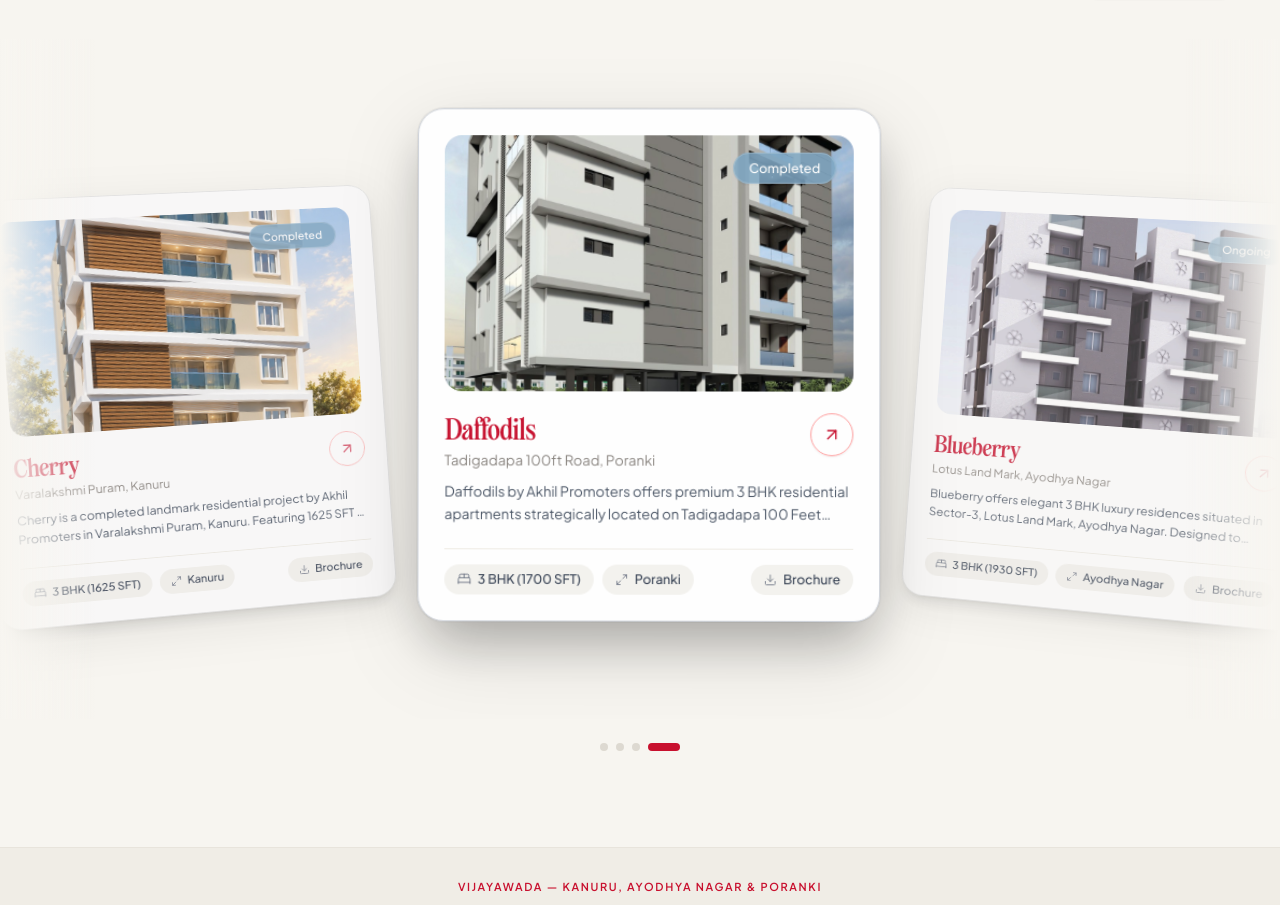
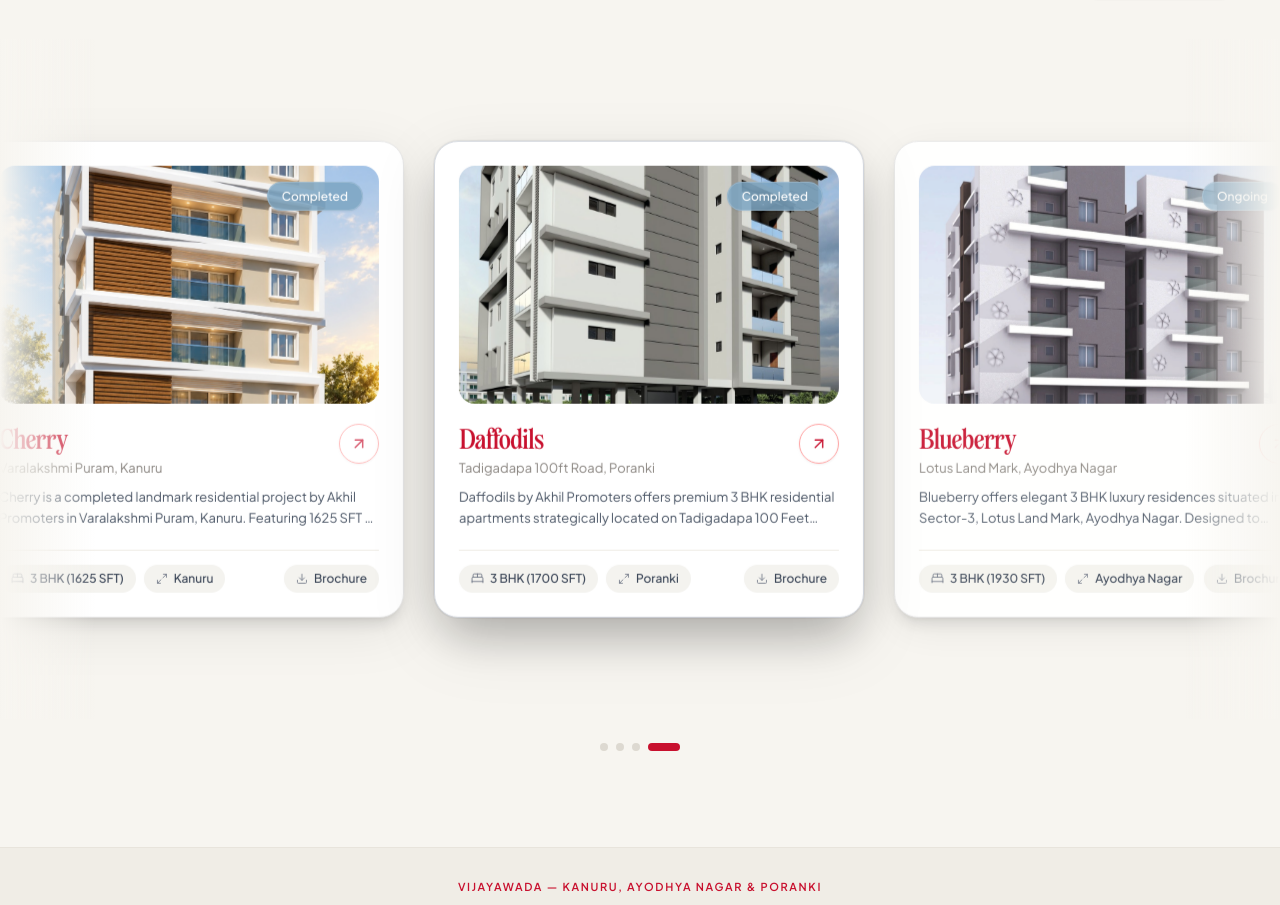
Before and after one commit to bb3agency/akhil-promoters-site, a React (Vite) app: page / in a window 1280 px wide. Shown: the part 2572-3477 px from the top of the page. Built offline with nearby package versions, Linux system fonts and the light colour scheme.

Commit message:
fix: make featured project cards straight on same line without tilt

```diff
--- a/src/pages/Home.tsx
+++ b/src/pages/Home.tsx
@@ -260,52 +260,47 @@ export const Home = () => {
 
   const getSlotStyle = (slot: number) => {
     if (slot === 0) {
-      // Main Card: elevated at the apex of the semi-circle, enlarged, center stage
+      // Main Card: center stage, aligned straight on the same horizontal line
       return {
-        transform:
-          'translate(-50%, -50%) scale(1.08) translateY(-14px) rotateY(0deg) rotateZ(0deg)',
+        transform: 'translate(-50%, -50%)',
         zIndex: 30,
         opacity: 1,
         pointerEvents: 'auto' as const,
-        filter: 'drop-shadow(0 25px 35px rgba(0,0,0,0.14))',
+        filter: 'drop-shadow(0 20px 30px rgba(0,0,0,0.12))',
       };
     } else if (slot === -1) {
-      // Left Card: down along the semi-circular curve, tilted inward along arc
+      // Left Card: aligned horizontally on the same line, no tilt
       return {
-        transform:
-          'translate(calc(-50% - min(460px, 74vw)), -50%) scale(0.88) translateY(28px) rotateY(8deg) rotateZ(-4deg)',
+        transform: 'translate(calc(-50% - min(460px, 74vw)), -50%)',
         zIndex: 20,
-        opacity: 0.88,
+        opacity: 1,
         pointerEvents: 'auto' as const,
-        filter: 'drop-shadow(0 12px 24px rgba(0,0,0,0.08)) brightness(0.97)',
+        filter: 'drop-shadow(0 12px 24px rgba(0,0,0,0.08))',
         cursor: 'pointer',
       };
     } else if (slot === 1) {
-      // Right Card: down along the semi-circular curve, tilted inward along arc
+      // Right Card: aligned horizontally on the same line, no tilt
       return {
-        transform:
-          'translate(calc(-50% + min(460px, 74vw)), -50%) scale(0.88) translateY(28px) rotateY(-8deg) rotateZ(4deg)',
+        transform: 'translate(calc(-50% + min(460px, 74vw)), -50%)',
         zIndex: 20,
-        opacity: 0.88,
+        opacity: 1,
         pointerEvents: 'auto' as const,
-        filter: 'drop-shadow(0 12px 24px rgba(0,0,0,0.08)) brightness(0.97)',
+        filter: 'drop-shadow(0 12px 24px rgba(0,0,0,0.08))',
         cursor: 'pointer',
       };
     } else if (slot === -2) {
-      // Far Left: outer perimeter of semi-circle (faded out, ready to loop)
+      // Far Left: outer position (faded out, ready to loop)
       return {
-        transform:
-          'translate(calc(-50% - min(920px, 148vw)), -50%) scale(0.72) translateY(80px) rotateY(14deg) rotateZ(-12deg)',
+        transform: 'translate(calc(-50% - min(920px, 148vw)), -50%)',
         zIndex: 10,
         opacity: 0,
         pointerEvents: 'none' as const,
         filter: 'none',
       };
     } else if (slot === 2) {
-      // Far Right: outer perimeter of semi-circle (faded out, ready to enter)
+      // Far Right: outer position (faded out, ready to enter)
       return {
-        transform:
-          'translate(calc(-50% + min(920px, 148vw)), -50%) scale(0.72) translateY(80px) rotateY(-14deg) rotateZ(12deg)',
+        transform: 'translate(calc(-50% + min(920px, 148vw)), -50%)',
         zIndex: 10,
         opacity: 0,
         pointerEvents: 'none' as const,
@@ -313,7 +308,7 @@ export const Home = () => {
       };
     } else {
       return {
-        transform: 'translate(-50%, -50%) scale(0.6)',
+        transform: 'translate(-50%, -50%)',
         zIndex: 0,
         opacity: 0,
         pointerEvents: 'none' as const,
@@ -657,10 +652,9 @@ export const Home = () => {
           </div>
         </div>
 
-        {/* 3D Semi-Circle Showcase Container (Pauses on Hover, auto-advances every 2s) */}
+        {/* Showcase Container (Pauses on Hover, auto-advances every 2s) */}
         <div
           className="relative w-full h-[600px] sm:h-[640px] md:h-[680px] overflow-hidden select-none"
-          style={{ perspective: '1200px' }}
           onMouseEnter={() => setIsCarouselPaused(true)}
           onMouseLeave={() => setIsCarouselPaused(false)}
           onTouchStart={() => setIsCarouselPaused(true)}
@@ -670,7 +664,7 @@ export const Home = () => {
           <div className="pointer-events-none absolute left-0 top-0 bottom-0 w-8 sm:w-16 lg:w-24 bg-gradient-to-r from-[#F7F5F0] to-transparent z-40" />
           <div className="pointer-events-none absolute right-0 top-0 bottom-0 w-8 sm:w-16 lg:w-24 bg-gradient-to-l from-[#F7F5F0] to-transparent z-40" />
 
-          {/* Cards positioned along the semi-circular arc */}
+          {/* Cards positioned in a straight line */}
           {projects.map((project, idx) => {
             const slot = slots[idx];
             const style = getSlotStyle(slot);
```
